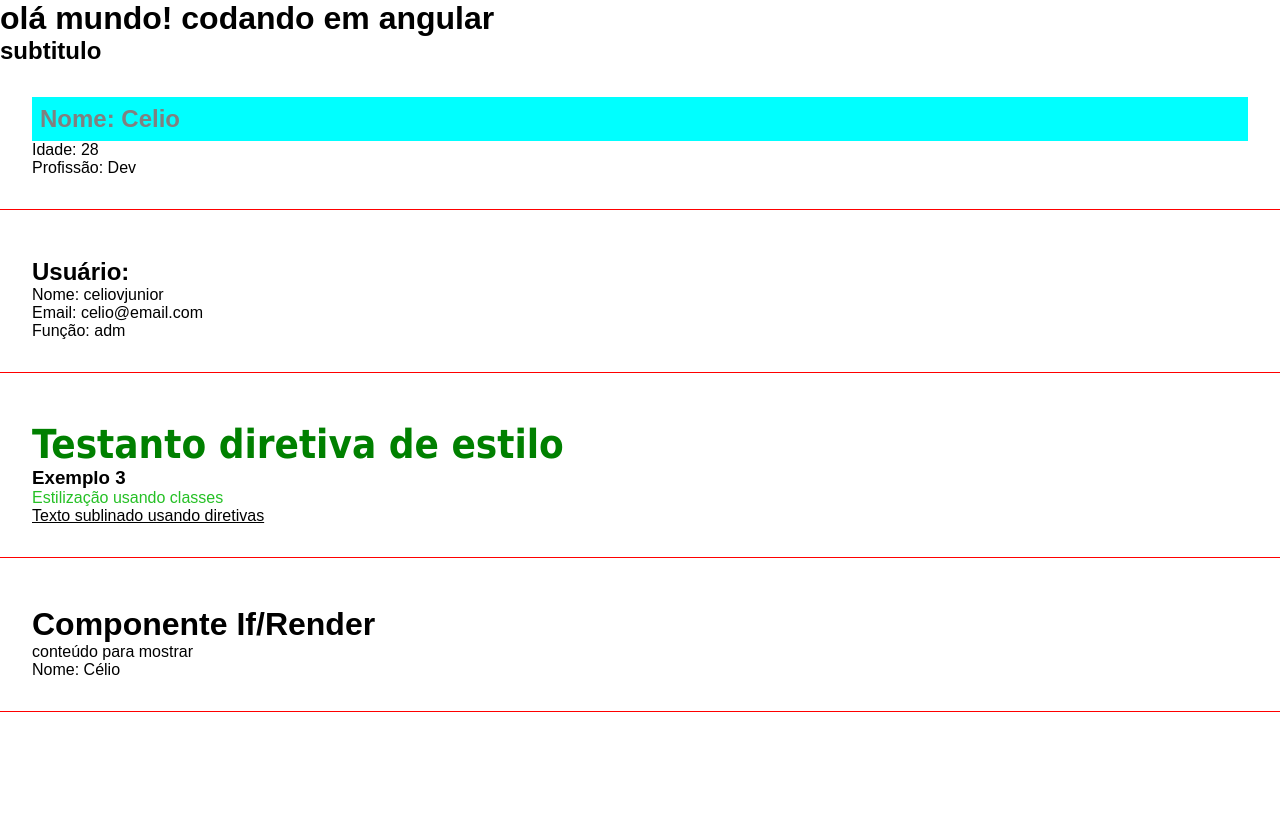
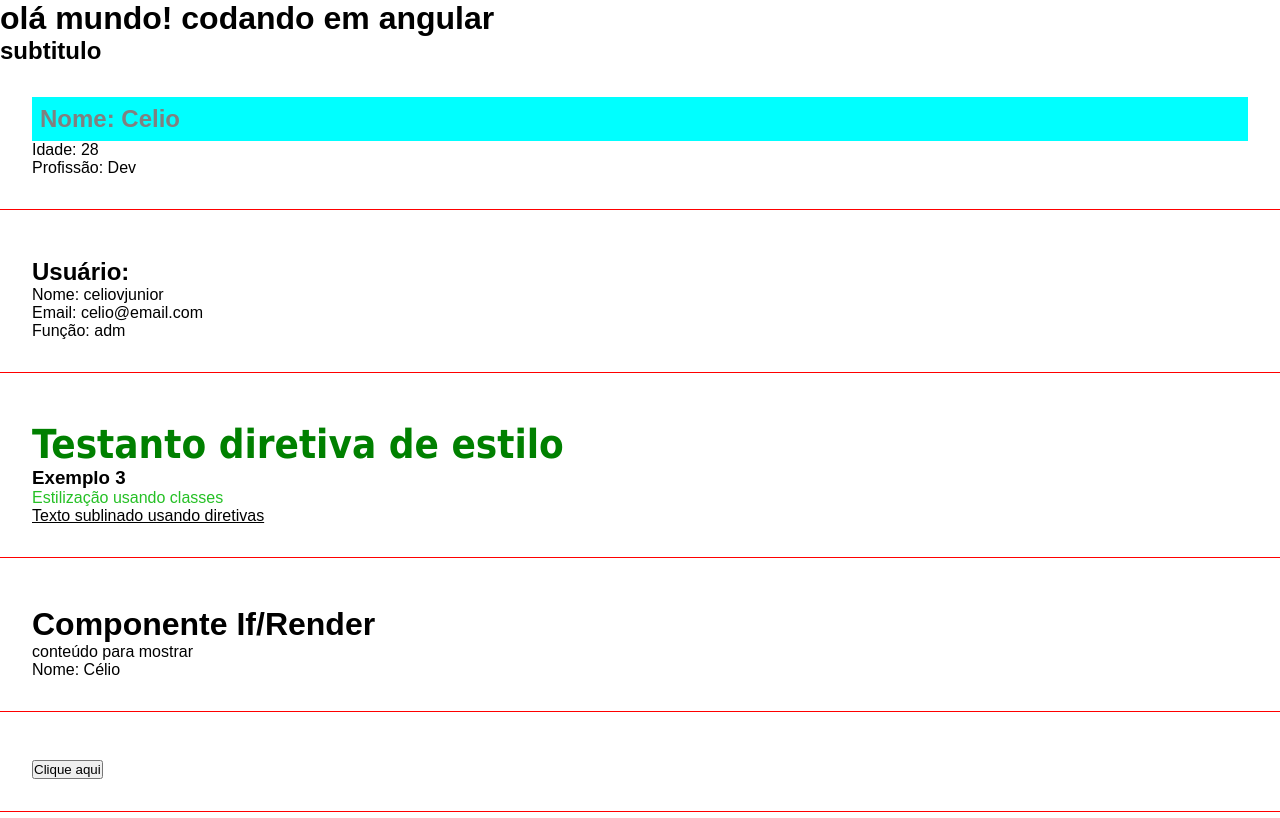
Before and after one commit to celiovjunior/angular-introducao, an Angular app: page / in a window 1280 px wide. Shown: the top 818 px of the page. Built offline with nearby package versions, Linux system fonts and the light colour scheme.

Commit message:
introducao aos eventos

```diff
--- a/src/app/app.component.html
+++ b/src/app/app.component.html
@@ -4,3 +4,4 @@
 <app-parent-data [name]="userName" [data]="userData"></app-parent-data>
 <app-directives></app-directives>
 <app-if-render></app-if-render>
+<app-events></app-events>
--- a/src/app/app.module.ts
+++ b/src/app/app.module.ts
@@ -6,6 +6,7 @@
 import { ParentDataComponent } from './components/parent-data/parent-data.component';
 import { DirectivesComponent } from './components/directives/directives.component';
 import { IfRenderComponent } from './components/if-render/if-render.component';
+import { EventsComponent } from './components/events/events.component';
 
 @NgModule({
   declarations: [
@@ -13,7 +14,8 @@
     FirstComponentComponent,
     ParentDataComponent,
     DirectivesComponent,
-    IfRenderComponent
+    IfRenderComponent,
+    EventsComponent
   ],
   imports: [
     BrowserModule
--- /dev/null
+++ b/src/app/components/events/events.component.html
@@ -0,0 +1,4 @@
+<div class="class">
+  <p *ngIf="show">Exibindo mensagem!!</p>
+  <button (click)="showMessage()">Clique aqui</button>
+</div>
--- /dev/null
+++ b/src/app/components/events/events.component.ts
@@ -0,0 +1,19 @@
+import { Component, OnInit } from '@angular/core';
+
+@Component({
+  selector: 'app-events',
+  templateUrl: './events.component.html',
+  styleUrls: ['./events.component.css']
+})
+export class EventsComponent implements OnInit {
+  show: boolean = false;
+
+  constructor() { }
+
+  ngOnInit(): void {
+  }
+
+  showMessage(): void {
+    this.show = !this.show;
+  }
+}
```
Also changed, not shown: src/app/components/events/events.component.css (added), 1 other file (tests, documents, lock files or other folders).
